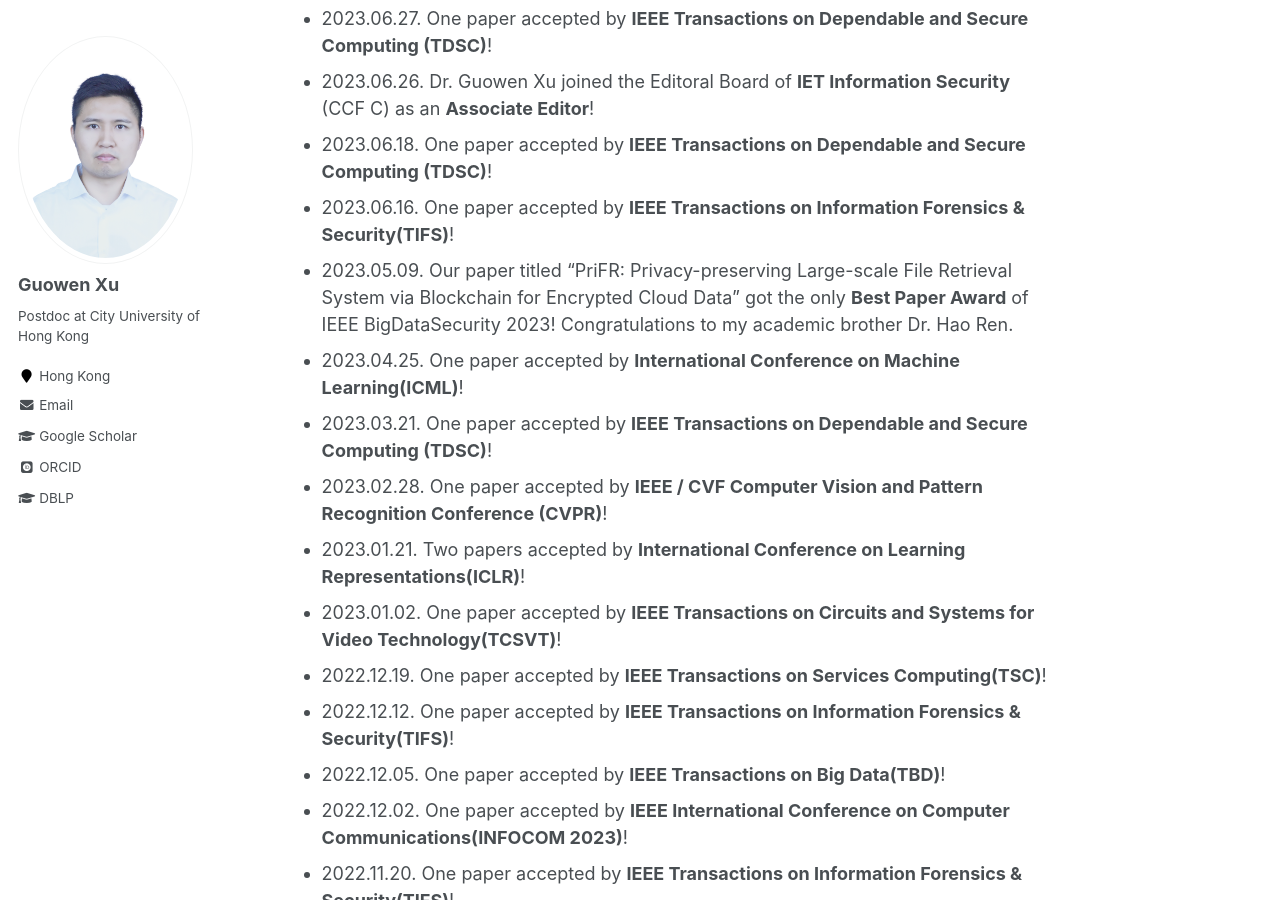
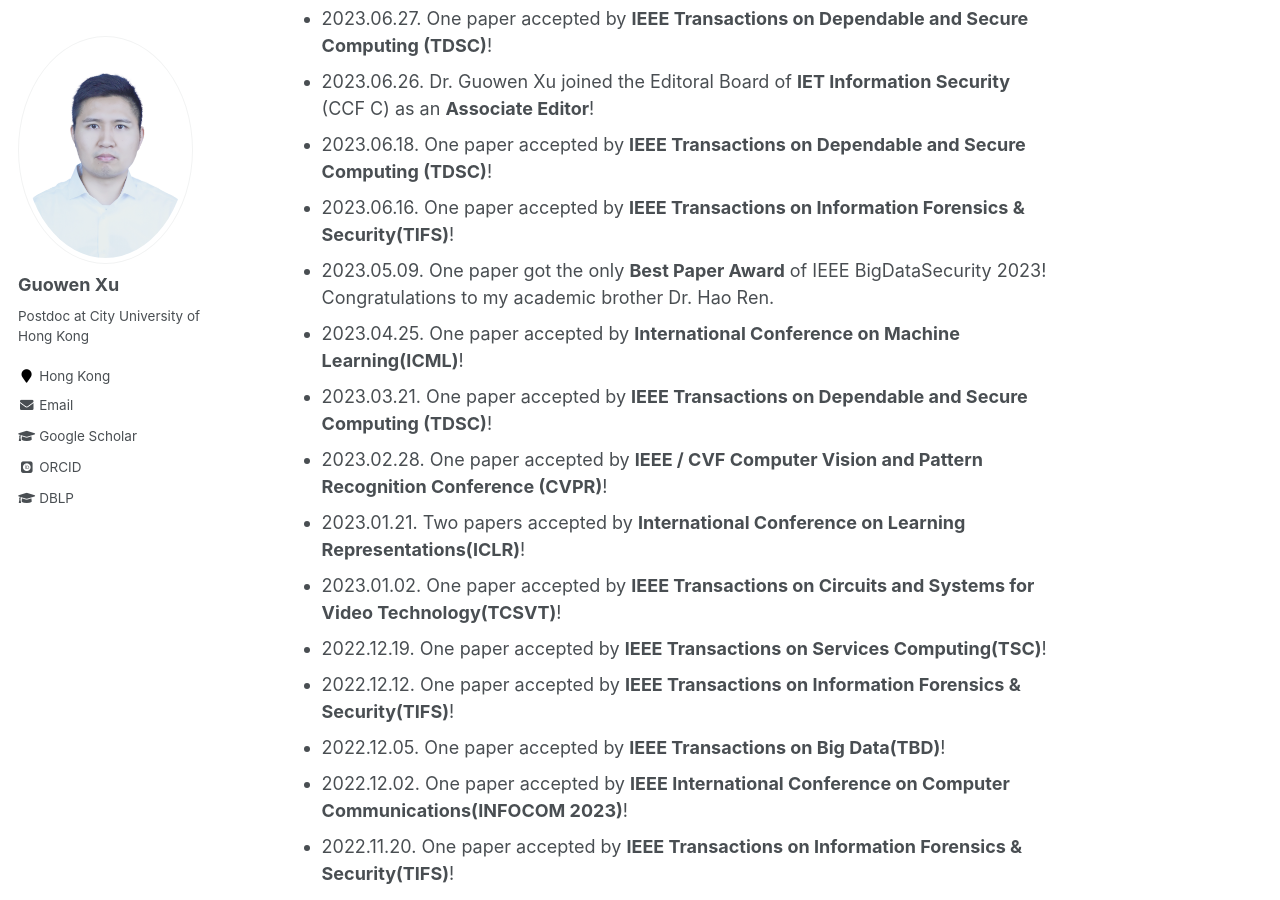
Before and after one commit to Guowen-xu/guowen-xu.github.io, a Jekyll site: the page built from _pages/about.md, in a window 1280 px wide and 900 px high, scrolled down 662 px. Built offline with Jekyll 4.4.1, drawn with Linux system fonts in a browser that asks for light colours; some web fonts are replaced.

Commit message:
Update about.md

```diff
--- a/_pages/about.md
+++ b/_pages/about.md
@@ -20,7 +20,7 @@ What's News
 - 2023.06.26. Dr. Guowen Xu joined the Editoral Board of **IET Information Security** (CCF C) as an **Associate Editor**!
 - 2023.06.18. One paper  accepted by **IEEE Transactions on Dependable and Secure Computing (TDSC)**!
 - 2023.06.16. One paper accepted by **IEEE Transactions on Information Forensics & Security(TIFS)**!
-- 2023.05.09. Our paper titled "PriFR: Privacy-preserving Large-scale File Retrieval System via Blockchain for Encrypted Cloud Data" got the only **Best Paper Award** of IEEE BigDataSecurity 2023! Congratulations to my academic brother Dr. Hao Ren.
+- 2023.05.09. One paper  got the only **Best Paper Award** of IEEE BigDataSecurity 2023! Congratulations to my academic brother Dr. Hao Ren.
 - 2023.04.25. One paper  accepted by **International Conference on Machine Learning(ICML)**!
 - 2023.03.21. One paper  accepted by **IEEE Transactions on Dependable and Secure Computing (TDSC)**!
 - 2023.02.28. One paper accepted by **IEEE / CVF Computer Vision and Pattern Recognition Conference (CVPR)**!
```
